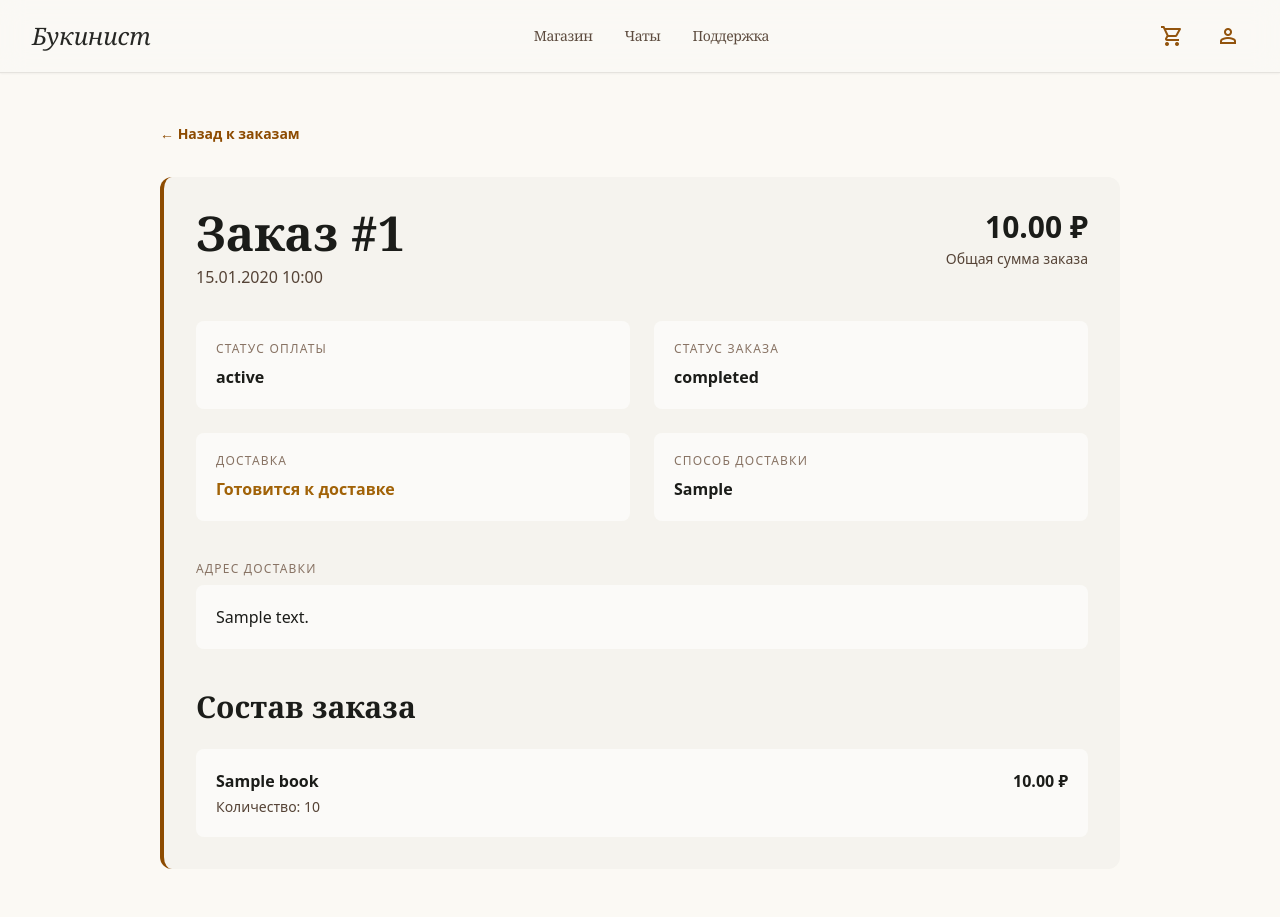
After one commit to obratno123/library, a Django app: page /cart/order/1/ in a window 1280 px wide. The commit adds this page. Run offline with Django 5.2, Linux system fonts and the light colour scheme; a user stored in the database is signed in; tables that the repository leaves empty hold one stand-in row (values such as "Sample post"); some libraries are stand-ins or nearby versions.

Commit message:
added_delivery_statuses (plug)

```diff
--- a/cart_order/models.py
+++ b/cart_order/models.py
@@ -1,6 +1,6 @@
 from django.db import models
 from django.contrib.auth.models import User
-
+from django.utils import timezone
 
 class Cart(models.Model):
     user = models.ForeignKey(
@@ -106,6 +106,19 @@ class Order(models.Model):
         null=True,
         verbose_name="Дата оплаты"
     )
+    DELIVERY_STATUS_CHOICES = [
+        ("preparing", "Готовится к доставке"),
+        ("in_delivery", "В процессе доставки"),
+        ("ready", "Готов к получению"),
+        ("completed", "Получен"),
+    ]
+
+    delivery_status = models.CharField(
+        max_length=20,
+        choices=DELIVERY_STATUS_CHOICES,
+        default="preparing",
+        verbose_name="Статус доставки"
+    )
 
     class Meta:
         verbose_name = "Заказ"
@@ -113,6 +126,25 @@ class Order(models.Model):
 
     def __str__(self):
         return f"Заказ #{self.id} - {self.user.username}"
+
+    def get_dynamic_delivery_status(self):
+        if self.delivery_method == "digital":
+            return "completed"
+
+        if not self.paid_at:
+            return "preparing"
+
+        delta = timezone.now() - self.paid_at
+        seconds = delta.total_seconds()
+
+        if seconds < 10:
+            return "preparing"
+        elif seconds < 20:
+            return "in_delivery"
+        elif seconds < 30:
+            return "ready"
+        else:
+            return "completed"
 
 
 class OrderItem(models.Model):
--- a/cart_order/urls.py
+++ b/cart_order/urls.py
@@ -8,7 +8,8 @@ urlpatterns = [
     path("add/<int:book_id>/", views.add_to_cart, name="add_to_cart"),
     path("item/<int:item_id>/update/", views.update_cart_item, name="update_cart_item"),
     path("item/<int:item_id>/remove/", views.remove_cart_item, name="remove_cart_item"),
-
+    path("orders/", views.order_history, name="order_history"),
+    path("order/<int:order_id>/", views.order_detail, name="order_detail"),
     path("checkout/", views.checkout_view, name="checkout"),
     path("checkout/create-session/", views.create_checkout_session, name="create_checkout_session"),
     path("order/<int:order_id>/success/", views.order_success, name="order_success"),
--- a/cart_order/views.py
+++ b/cart_order/views.py
@@ -337,7 +337,18 @@ def stripe_webhook(request):
             order.status = "paid"
             order.payment_status = "paid"
             order.paid_at = timezone.now()
-            order.save(update_fields=["status", "payment_status", "paid_at"])
+
+            if order.delivery_method == "digital":
+                order.delivery_status = "completed"
+            else:
+                order.delivery_status = "preparing"
+
+            order.save(update_fields=[
+                "status",
+                "payment_status",
+                "paid_at",
+                "delivery_status",
+            ])
 
             Payment.objects.filter(
                 order=order,
@@ -359,3 +370,27 @@ def stripe_webhook(request):
             CartItem.objects.filter(cart__user=order.user).delete()
 
     return HttpResponse(status=200)
+@login_required
+def order_history(request):
+    orders = (
+        Order.objects.filter(user=request.user)
+        .prefetch_related("items__book")
+        .order_by("-created_at")
+    )
+
+    return render(request, "order_history.html", {
+        "orders": orders
+    })
+
+
+@login_required
+def order_detail(request, order_id):
+    order = get_object_or_404(
+        Order.objects.prefetch_related("items__book"),
+        id=order_id,
+        user=request.user
+    )
+
+    return render(request, "order_detail.html", {
+        "order": order
+    })
--- a/config/settings.py
+++ b/config/settings.py
@@ -148,7 +148,6 @@ STATIC_ROOT = BASE_DIR / "staticfiles"
 STRIPE_SECRET_KEY = ""
 STRIPE_PUBLISHABLE_KEY = ""
 STRIPE_WEBHOOK_SECRET = ""
-
 import os
 
 EMAIL_BACKEND = "django.core.mail.backends.smtp.EmailBackend"
--- a/frontend/templates/html/account.html
+++ b/frontend/templates/html/account.html
@@ -7,7 +7,6 @@
 <title>Букинист — Личный кабинет</title>
 <script src="https://cdn.tailwindcss.com?plugins=forms,container-queries"></script>
 <link href="https://fonts.googleapis.com/css2?family=Newsreader:ital,opsz,wght@0,6..72,200..800;1,6..72,200..800&amp;family=Manrope:wght@200..800&amp;display=swap" rel="stylesheet"/>
-<link href="https://fonts.googleapis.com/css2?family=Material+Symbols+Outlined:wght,FILL@100..700,0..1&amp;display=swap" rel="stylesheet"/>
 <link href="https://fonts.googleapis.com/css2?family=Material+Symbols+Outlined:wght,FILL@100..700,0..1&amp;display=swap" rel="stylesheet"/>
 <script id="tailwind-config">
       tailwind.config = {
@@ -177,6 +176,11 @@
    class="bg-primary text-on-primary px-6 py-2.5 rounded-md font-medium text-sm hover:bg-primary-container transition-colors shadow-[inset_0px_1px_0px_rgba(255,255,255,0.2)]">
     Редактировать
 </a>
+<a class="flex items-center space-x-3 px-4 py-3 text-on-surface-variant hover:bg-surface-container-low transition-all"
+   href="{% url 'cart_order:order_history' %}">
+    <span class="material-symbols-outlined text-lg">receipt_long</span>
+    <span class="text-sm">Мои заказы</span>
+</a>
 </div>
 </section>
 <!-- Orders History Section -->
--- a/frontend/templates/html/includes/site_header.html
+++ b/frontend/templates/html/includes/site_header.html
@@ -1,3 +1,4 @@
+<link href="https://fonts.googleapis.com/css2?family=Material+Symbols+Outlined:wght,FILL@100..700,0..1&amp;display=swap" rel="stylesheet"/>
 <header class="bg-[#fbf9f4]/80 dark:bg-stone-900/80 backdrop-blur-md sticky top-0 z-50 shadow-sm opacity-95">
     <div class="flex items-center justify-between px-8 py-4 max-w-7xl mx-auto">
         <a href="/"
--- /dev/null
+++ b/frontend/templates/html/order_detail.html
@@ -0,0 +1,100 @@
+{% load static %}
+<!DOCTYPE html>
+<html lang="ru">
+<head>
+    <meta charset="UTF-8">
+    <title>Букинист — Заказ #{{ order.id }}</title>
+    <script src="https://cdn.tailwindcss.com?plugins=forms,container-queries"></script>
+    <link href="https://fonts.googleapis.com/css2?family=Newsreader:wght@400;600;700&family=Manrope:wght@400;600;700&display=swap" rel="stylesheet">
+</head>
+<body class="bg-[#fbf9f4] text-[#1b1c19] min-h-screen">
+
+{% include "includes/site_header.html" %}
+
+<main class="max-w-5xl mx-auto px-8 py-12">
+    <a href="{% url 'cart_order:order_history' %}" class="text-[#8d4b00] text-sm font-bold">
+        ← Назад к заказам
+    </a>
+
+    <section class="mt-8 bg-[#f5f3ee] p-8 rounded-xl border-l-4 border-[#8d4b00]">
+        <div class="flex flex-col md:flex-row md:justify-between gap-6 mb-8">
+            <div>
+                <h1 class="text-5xl font-serif font-bold">Заказ #{{ order.id }}</h1>
+                <p class="text-[#554336] mt-2">{{ order.created_at|date:"d.m.Y H:i" }}</p>
+            </div>
+
+            <div class="md:text-right">
+                <p class="text-3xl font-bold">{{ order.total_price }} ₽</p>
+                <p class="text-sm text-[#554336] mt-1">Общая сумма заказа</p>
+            </div>
+        </div>
+
+        <div class="grid grid-cols-1 md:grid-cols-2 gap-6 mb-10">
+            <div class="bg-white/60 p-5 rounded-lg">
+                <p class="text-xs uppercase tracking-widest text-[#887364] mb-2">Статус оплаты</p>
+                <p class="font-bold">{{ order.payment_status }}</p>
+            </div>
+
+            <div class="bg-white/60 p-5 rounded-lg">
+                <p class="text-xs uppercase tracking-widest text-[#887364] mb-2">Статус заказа</p>
+                <p class="font-bold">{{ order.status }}</p>
+            </div>
+
+            <div class="bg-white/60 p-5 rounded-lg">
+                <p class="text-xs uppercase tracking-widest text-[#887364] mb-2">Доставка</p>
+                {% if order.delivery_status == "preparing" %}
+                    <p class="font-bold text-yellow-700">Готовится к доставке</p>
+                {% elif order.delivery_status == "in_delivery" %}
+                    <p class="font-bold text-blue-700">В процессе доставки</p>
+                {% elif order.delivery_status == "ready" %}
+                    <p class="font-bold text-green-700">Готов к получению</p>
+				{% elif order.delivery_status == "completed" %}
+					{% if order.delivery_method == "digital" %}
+						<span class="text-green-700">Доставлено</span>
+					{% else %}
+						<span class="text-gray-700">Получен</span>
+					{% endif %}
+                {% else %}
+                    <p class="font-bold">Статус не указан</p>
+                {% endif %}
+            </div>
+
+            <div class="bg-white/60 p-5 rounded-lg">
+                <p class="text-xs uppercase tracking-widest text-[#887364] mb-2">Способ доставки</p>
+                <p class="font-bold">{{ order.delivery_method }}</p>
+            </div>
+        </div>
+
+        <div class="mb-10">
+            <p class="text-xs uppercase tracking-widest text-[#887364] mb-2">Адрес доставки</p>
+            <div class="bg-white/60 p-5 rounded-lg">
+                {{ order.delivery_address }}
+            </div>
+        </div>
+
+        <h2 class="text-3xl font-serif font-bold mb-6">Состав заказа</h2>
+
+        <div class="space-y-4">
+            {% for item in order.items.all %}
+                <div class="flex justify-between items-start bg-white/60 p-5 rounded-lg">
+                    <div>
+                        <a href="{% url 'catalog:book_detail' item.book.slug %}"
+                           class="font-bold hover:text-[#8d4b00] transition">
+                            {{ item.book.title }}
+                        </a>
+                        <p class="text-sm text-[#554336] mt-1">
+                            Количество: {{ item.quantity }}
+                        </p>
+                    </div>
+
+                    <p class="font-bold">
+                        {{ item.price_at_time }} ₽
+                    </p>
+                </div>
+            {% endfor %}
+        </div>
+    </section>
+</main>
+
+</body>
+</html>
--- a/frontend/templates/html/order_success.html
+++ b/frontend/templates/html/order_success.html
@@ -7,6 +7,7 @@
     <title>Букинист — Заказ оформлен</title>
     <script src="https://cdn.tailwindcss.com?plugins=forms,container-queries"></script>
     <link href="https://fonts.googleapis.com/css2?family=Newsreader:ital,opsz,wght@0,6..72,200..800;1,6..72,200..800&family=Manrope:wght@200..800&display=swap" rel="stylesheet"/>
+	<link href="https://fonts.googleapis.com/css2?family=Material+Symbols+Outlined:wght,FILL@100..700,0..1&display=swap" rel="stylesheet"/>
 </head>
 <body class="bg-[#fbf9f4] text-[#1b1c19] min-h-screen">
     {% include "includes/site_header.html" %}
@@ -38,6 +39,10 @@
                    class="border border-[#8d4b00] text-[#8d4b00] px-6 py-3 rounded-md font-bold">
                     В ПРОФИЛЬ
                 </a>
+				<a href="{% url 'cart_order:order_detail' order.id %}"
+   class="border border-[#8d4b00] text-[#8d4b00] px-6 py-3 rounded-md font-bold">
+    ДЕТАЛИ ЗАКАЗА
+</a>
             </div>
         </section>
     </main>
```
Also changed, not shown: frontend/templates/html/index.html (+1 -9 lines), frontend/templates/html/order_history.html (added, +64 -0 lines), cart_order/migrations/0002_order_delivery_status.py (added), users/migrations/0006_alter_emailverificationcode_id_and_more.py (added).
